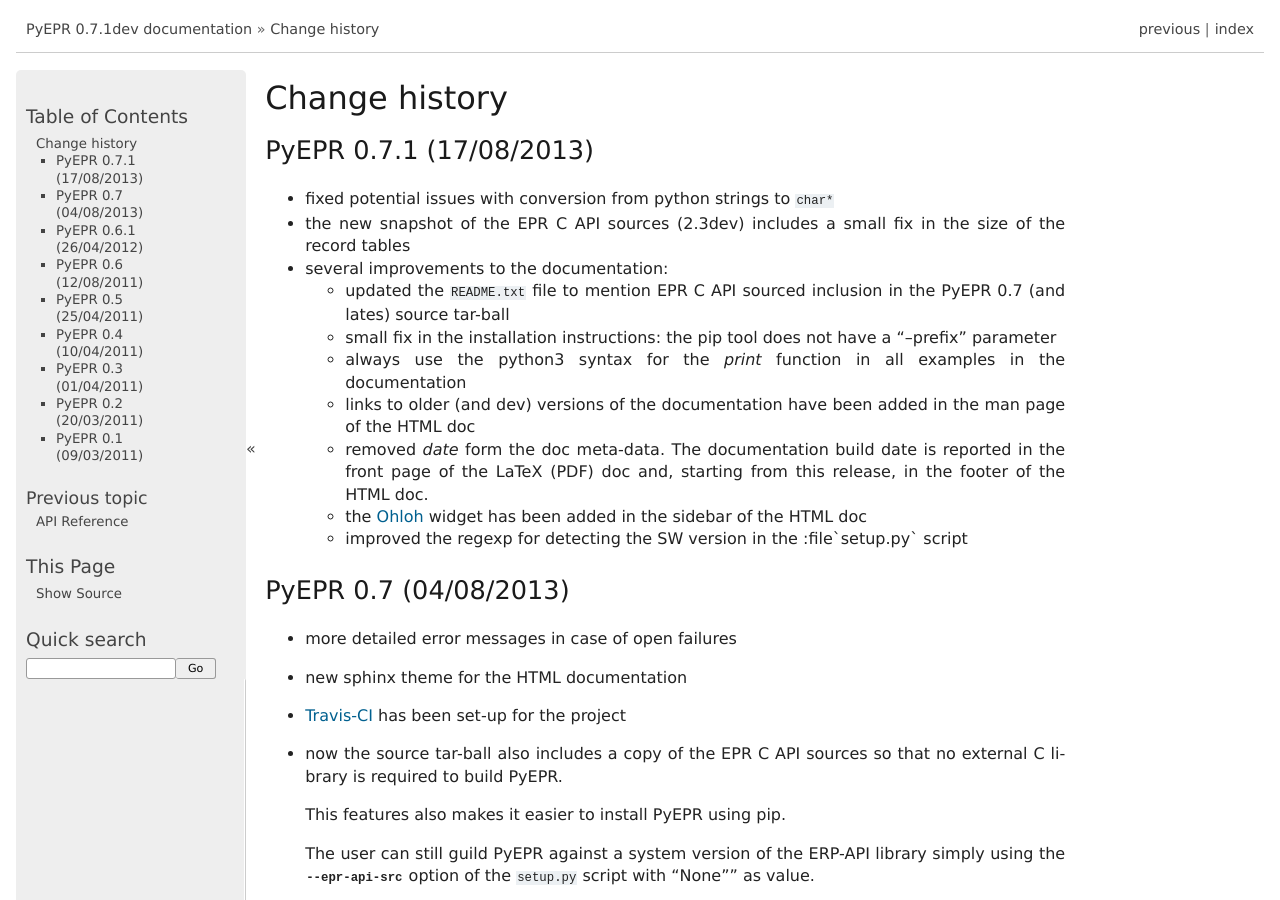
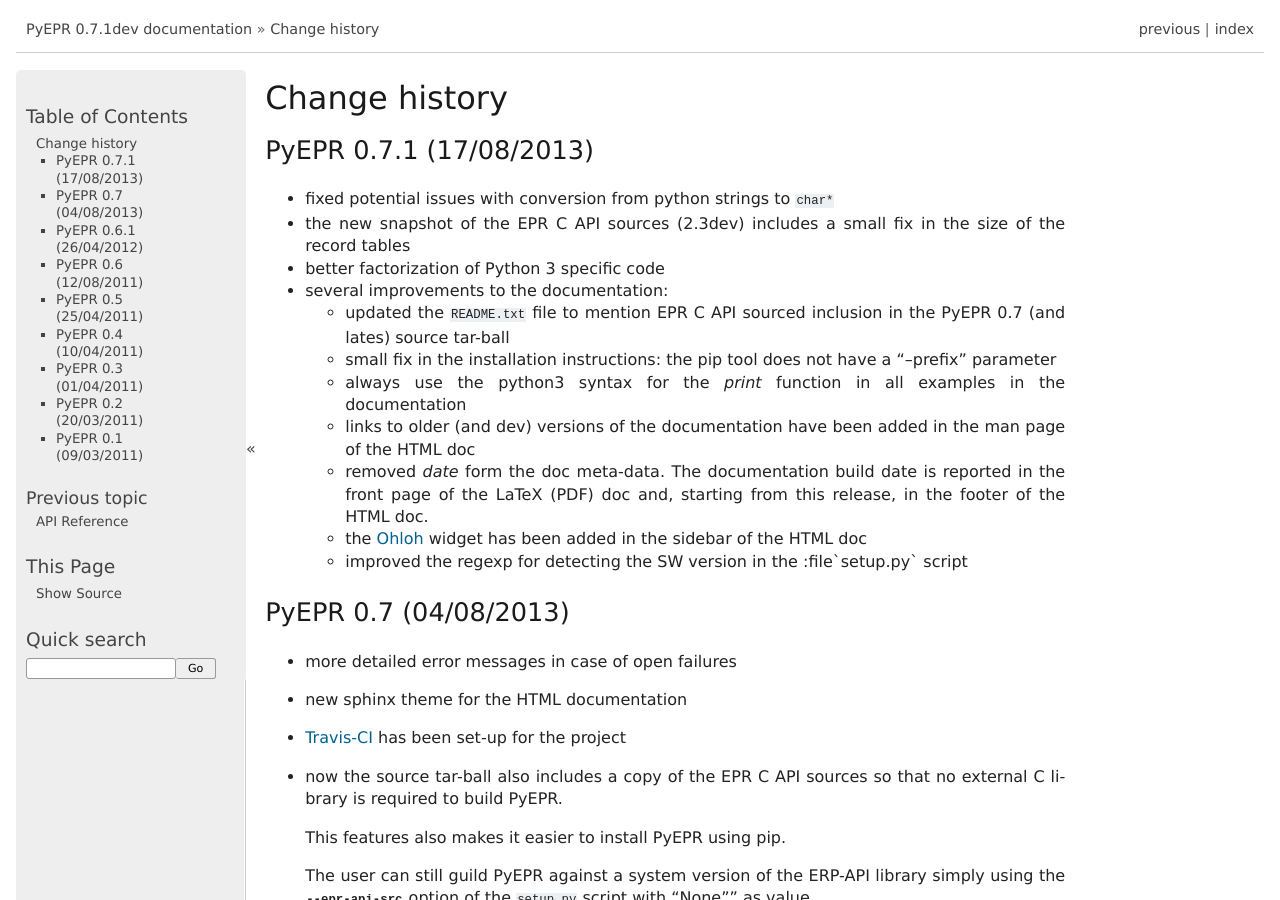
Before and after one commit to avalentino/pyepr, a Sphinx documentation site: the page built from doc/NEWS.txt, in a window 1280 px wide and 900 px high. Built offline with Sphinx 7.4.7, drawn with Linux system fonts in a browser that asks for light colours; formulas are drawn with MathJax 3.

Commit message:
Better factorization of Python 3 specific code

```diff
--- a/doc/NEWS.txt
+++ b/doc/NEWS.txt
@@ -8,6 +8,7 @@
 * fixed potential issues with conversion from python strings to ``char*``
 * the new snapshot of the EPR C API sources (2.3dev) includes a small fix
   in the size of the record tables
+* better factorization of Python 3 specific code
 * several improvements to the documentation:
 
   - updated the :file:`README.txt` file to mention EPR C API sourced inclusion
```
Also changed, not shown: 1 other file.
